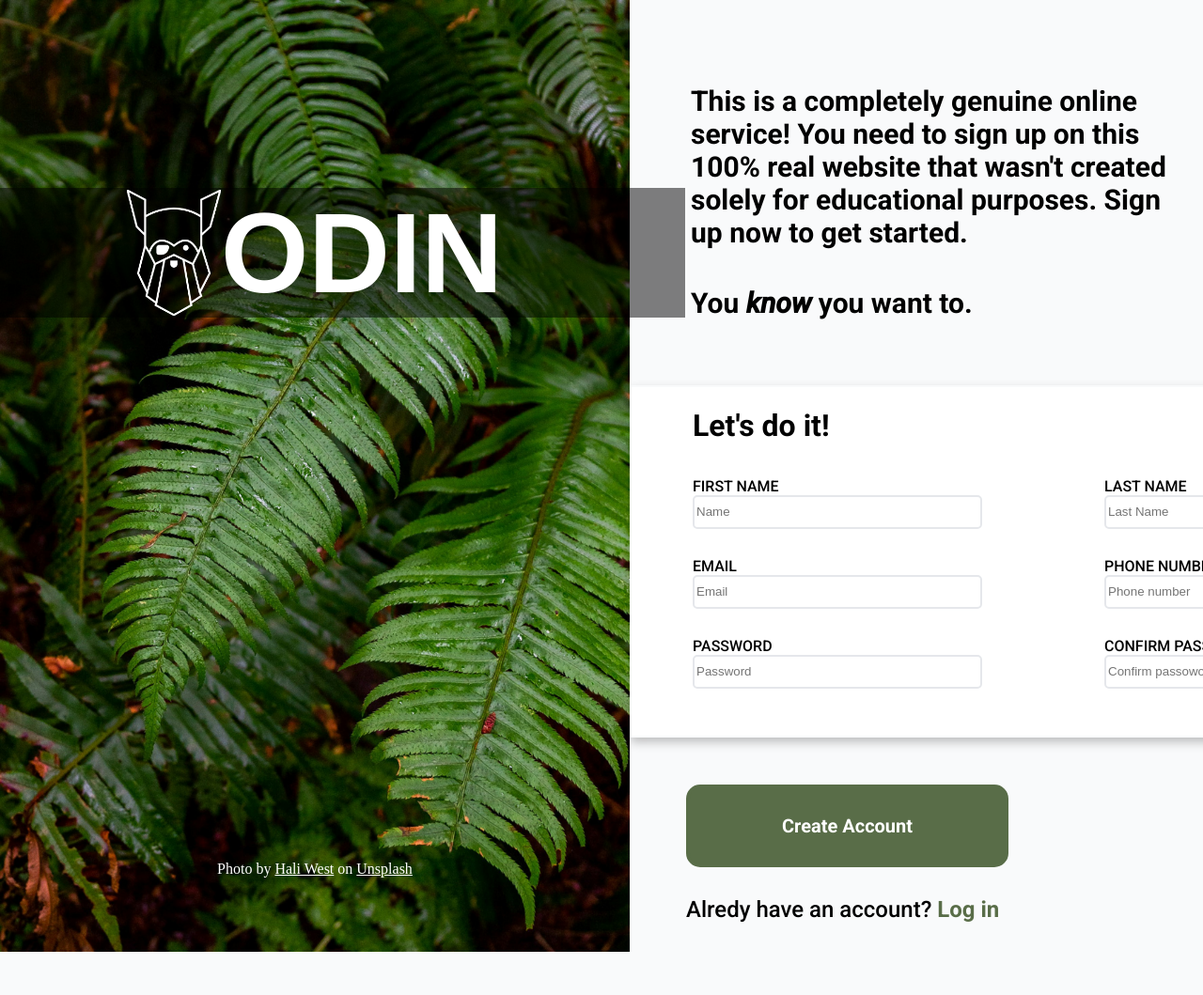
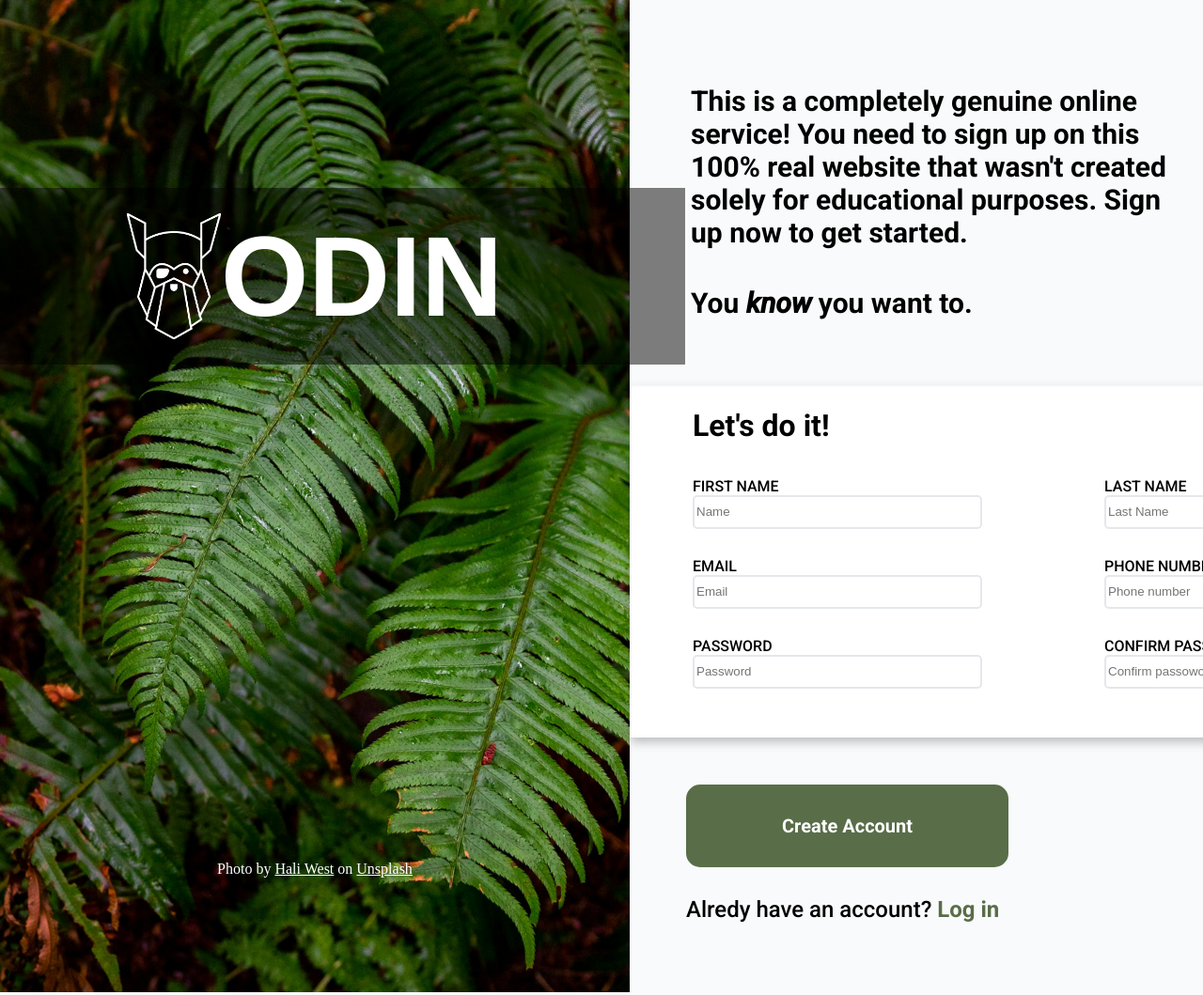
Before and after one commit to Hrid1402/Sign-up-Form, a plain HTML site: page index.html in a window 1280 px wide. Shown: the top 1059 px of the page at 94% size. Drawn offline with Linux system fonts and the light colour scheme; a web font is replaced by a local one.

Commit message:
Fixing little bugs

```diff
--- a/index.html
+++ b/index.html
@@ -8,7 +8,7 @@
 </head>
 <body>
     <div class="leftSide">
-        <img src="images/background.jpg" alt="background"  height ="90%"width="670px">
+        <img src="images/background.jpg" alt="background"  height ="100%vh"width="670px">
         <div class="logo">
             <img src="images/odin-lined.png" alt="logo" width="100px">
             <h1>ODIN</h1>
@@ -55,7 +55,7 @@
 
                     <div class="block">
                         <label for="phone">PHONE NUMBER</label>
-                        <input type="tel" id="phone" name="phone" pattern="[0-9]" placeholder="Phone number">
+                        <input type="tel" id="phone" name="phone" pattern="[0-9]+" placeholder="Phone number">
                     </div>
 
                     <div class="block">
--- a/style.css
+++ b/style.css
@@ -3,14 +3,11 @@
 @import url('https://fonts.googleapis.com/css2?family=Roboto&display=swap');
 @import url('https://fonts.googleapis.com/css2?family=Roboto:wght@700&display=swap');
 
-*{
-    border: red solid 0px;
-}
+
 :root{
     --backgroundPageColor: #f9fafb;
 }
 body{
-    overflow: hidden;
     background-color: var(--backgroundPageColor);
     padding: 0%;
     margin: 0;
@@ -26,7 +23,7 @@ body{
     justify-content: center;
     align-items: center;
     position: absolute;
-    padding: 0px 194px;
+    padding: 25px 194px;
     top: 200px;
     align-self: center;
     background-color: rgba(0, 0, 0, 0.5);
@@ -36,7 +33,6 @@ body{
     font-family: 'Norse', sans-serif;
     font-size: 120px;
     margin: 0;
-    padding: 0%;
 }
 .mainText{
     font-family: 'Roboto', sans-serif;
@@ -53,7 +49,7 @@ body{
 }
 .rightSide{
     display: flex;
-    padding: 70px 0px;
+    padding-top: 70px;
     width: 100%;
 
     flex-direction: column;
```
